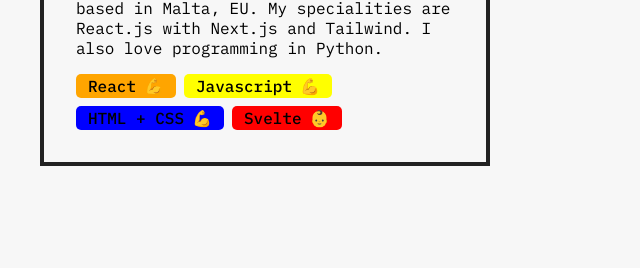
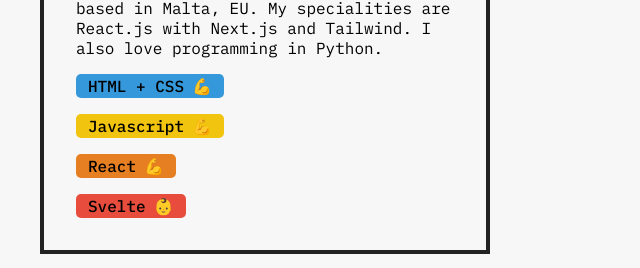
Before and after one commit to angusgee/developer-card, a React (Vite) app: page / in a window 1280 px wide. Shown: the part 452-720 px from the top of the page, without its empty margins (0-640 px from the left). Built offline with nearby package versions, Linux system fonts and the light colour scheme.

Commit message:
Refactor SkillList component to use dynamic data

```diff
--- a/src/Skillist.jsx
+++ b/src/Skillist.jsx
@@ -1,28 +1,43 @@
 import PropTypes from "prop-types";
 
+const skills = [
+  {
+    skill: "HTML + CSS",
+    level: "Advanced",
+    color: "#3498db",
+  },
+  { skill: "Javascript", level: "Advanced", color: "#f1c40f" },
+  { skill: "React", level: "Advanced", color: "#e67e22" },
+  { skill: "Svelte", level: "Beginner", color: "#e74c3c" },
+];
+
 function SkillList() {
-  return (
-    <div className="skill-list">
-      <Skill lang="React" emoji="💪" color="orange" />
-      <Skill lang="Javascript" emoji="💪" color="yellow" />
-      <Skill lang="HTML + CSS" emoji="💪" color="blue" />
-      <Skill lang="Svelte" emoji="👶" color="red" />
-    </div>
-  );
+  const skillList = skills.map((skill, index) => {
+    return (
+      <div className="skill-list" key={index}>
+        <Skill
+          skill={skill.skill}
+          level={skill.level === "Advanced" ? "💪" : "👶"}
+          color={skill.color}
+        />
+      </div>
+    );
+  });
+  return <div>{skillList}</div>;
 }
 
 function Skill(props) {
   return (
     <div className="skill" style={{ backgroundColor: props.color }}>
-      <span>{props.lang}</span>
-      <span>{props.emoji}</span>
+      <span>{props.skill}</span>
+      <span>{props.level}</span>
     </div>
   );
 }
 
 Skill.propTypes = {
-  lang: PropTypes.string.isRequired,
-  emoji: PropTypes.string.isRequired,
+  skill: PropTypes.string.isRequired,
+  level: PropTypes.string.isRequired,
   color: PropTypes.string,
 };
 
```
